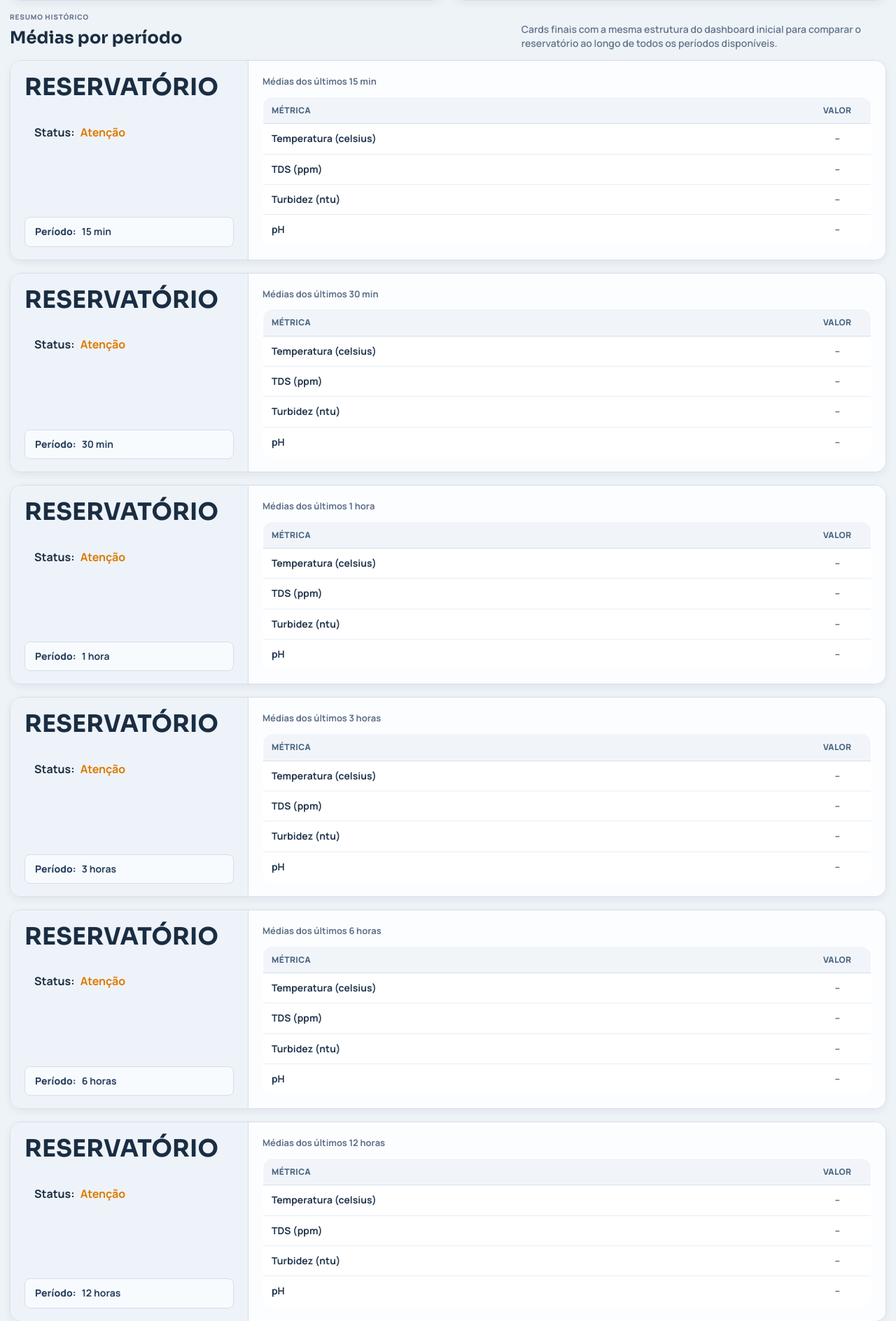
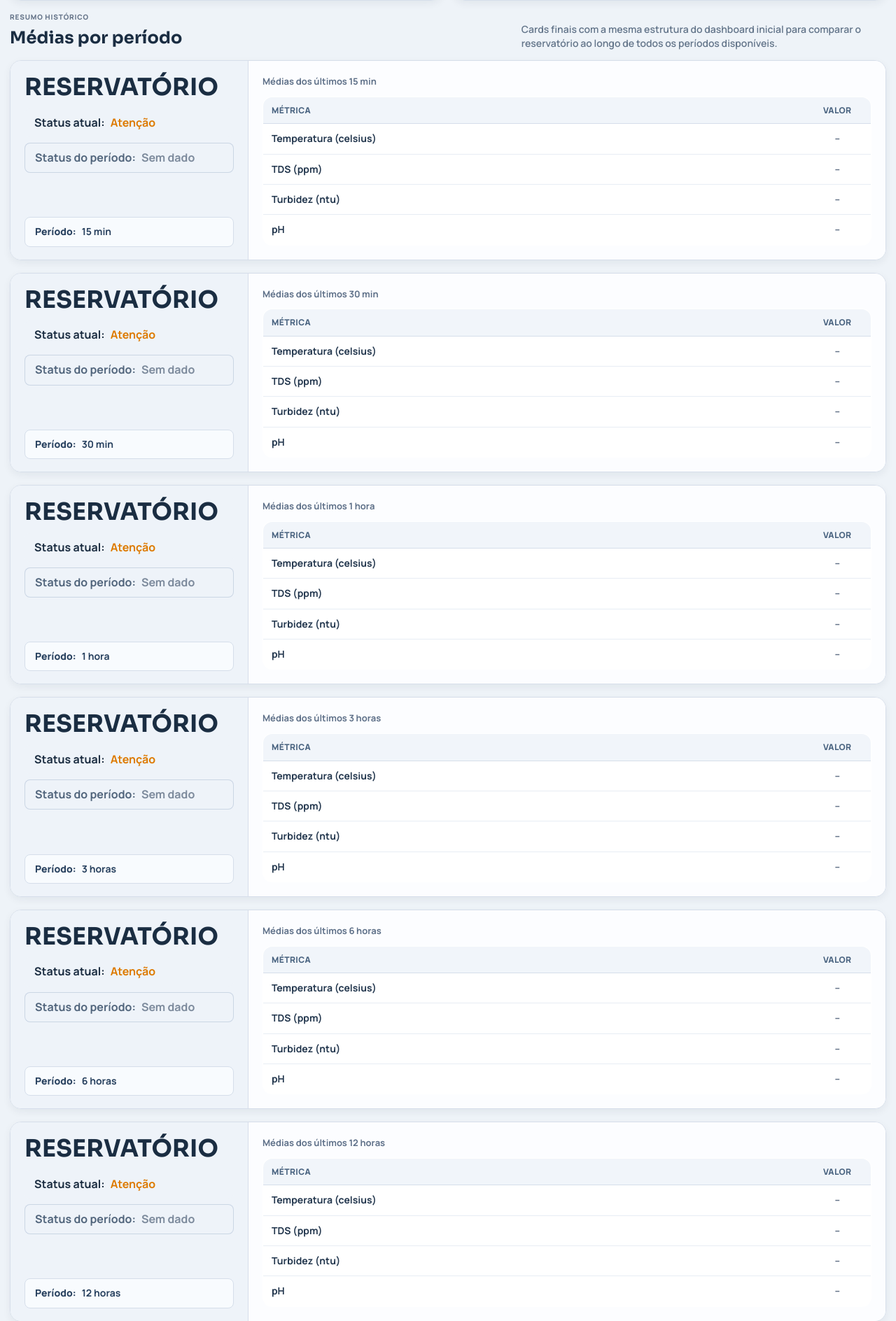
Before and after one commit to yRicke/MonitoramentoReservatorios, a Django app: page /reservatorios/8/relatorio/ in a window 1280 px wide. Shown: the part 1561-3449 px from the top of the page at 70% size. Run offline with Django 5.2, Linux system fonts and the light colour scheme; a user stored in the database is signed in; data comes from the database, SQL or seed files in the repository.

Commit message:
feat (home): agora na pagina inicial, mostra o status do periodo do reservatorio

```diff
--- a/app/templates/blocos/_dashboard_card.html
+++ b/app/templates/blocos/_dashboard_card.html
@@ -2,10 +2,16 @@
     <section class="dashboard-card-left">
         <h2>{{ card.reservatorio.nome|upper }}</h2>
 
-        <p class="status-pill">
-            <span>Status:</span>
-            <strong class="status-text status-{{ card.reservatorio.status }}">{{ card.reservatorio.get_status_display }}</strong>
-        </p>
+        <div class="dashboard-status-stack">
+            <p class="status-pill">
+                <span>Status atual:</span>
+                <strong class="status-text status-{{ card.reservatorio.status }}">{{ card.reservatorio.get_status_display }}</strong>
+            </p>
+            <p class="status-pill status-pill-period">
+                <span>Status do período:</span>
+                <strong class="status-text status-{{ card.status_periodo }}">{{ card.status_periodo_label }}</strong>
+            </p>
+        </div>
 
         {% if card_mode == "index" %}
         <form class="dashboard-period-form" method="get" action="{% url 'index' %}">
--- a/app/views.py
+++ b/app/views.py
@@ -1704,14 +1704,18 @@ def _mapear_medias_por_reservatorio(*, reservatorio_ids, inicio_periodo):
 
 def _montar_dashboard_card_reservatorio(reservatorio, *, medias_por_chave):
     medias_ponto = medias_por_chave.get(reservatorio.id, _medias_vazias())
+    status_ponto_unico = _status_metricas_por_faixa(
+        medias_ponto,
+        reservatorio=reservatorio,
+    )
+    status_periodo = _consolidar_status_periodo(status_ponto_unico)
 
     return {
         "reservatorio": reservatorio,
         "ponto_unico": medias_ponto,
-        "status_ponto_unico": _status_metricas_por_faixa(
-            medias_ponto,
-            reservatorio=reservatorio,
-        ),
+        "status_ponto_unico": status_ponto_unico,
+        "status_periodo": status_periodo,
+        "status_periodo_label": _rotulo_status_metrica(status_periodo),
     }
 
 
@@ -1792,6 +1796,20 @@ def _status_media_ph(valor, *, minimo, maximo):
     )
 
 
+def _consolidar_status_periodo(status_metricas):
+    if not status_metricas:
+        return STATUS_SEM_DADO
+
+    valores = list(status_metricas.values())
+    if any(valor == Reservatorio.STATUS_PERIGO for valor in valores):
+        return Reservatorio.STATUS_PERIGO
+    if any(valor == Reservatorio.STATUS_ATENCAO for valor in valores):
+        return Reservatorio.STATUS_ATENCAO
+    if any(valor == Reservatorio.STATUS_BOM for valor in valores):
+        return Reservatorio.STATUS_BOM
+    return STATUS_SEM_DADO
+
+
 def _series_leituras_por_ponto(ponto):
     if ponto is None:
         return {"tds": [], "temperatura": [], "turbidez": [], "ph": []}
--- a/static/css/components.css
+++ b/static/css/components.css
@@ -334,6 +334,25 @@
     margin-top: 14px;
 }
 
+.dashboard-status-stack {
+    display: grid;
+    gap: 8px;
+}
+
+.dashboard-status-stack .status-pill {
+    margin-top: 0;
+}
+
+.status-pill-period {
+    background: rgba(238, 243, 249, 0.7);
+    color: #51657c;
+    border: 1px solid rgba(198, 210, 225, 0.9);
+}
+
+.status-pill-period .status-text {
+    opacity: 0.82;
+}
+
 .status-text.status-bom {
     color: var(--color-status-bom);
 }
```
